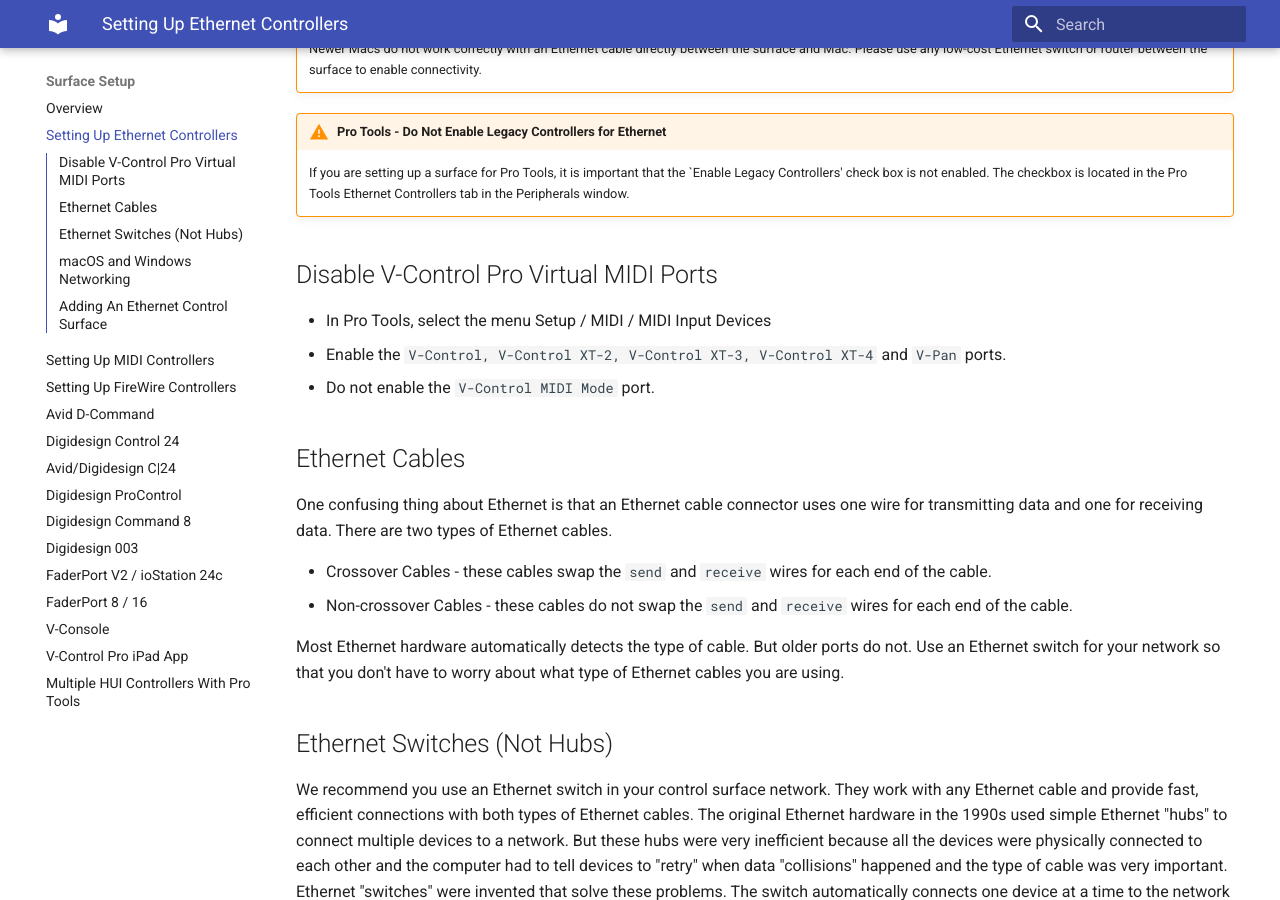
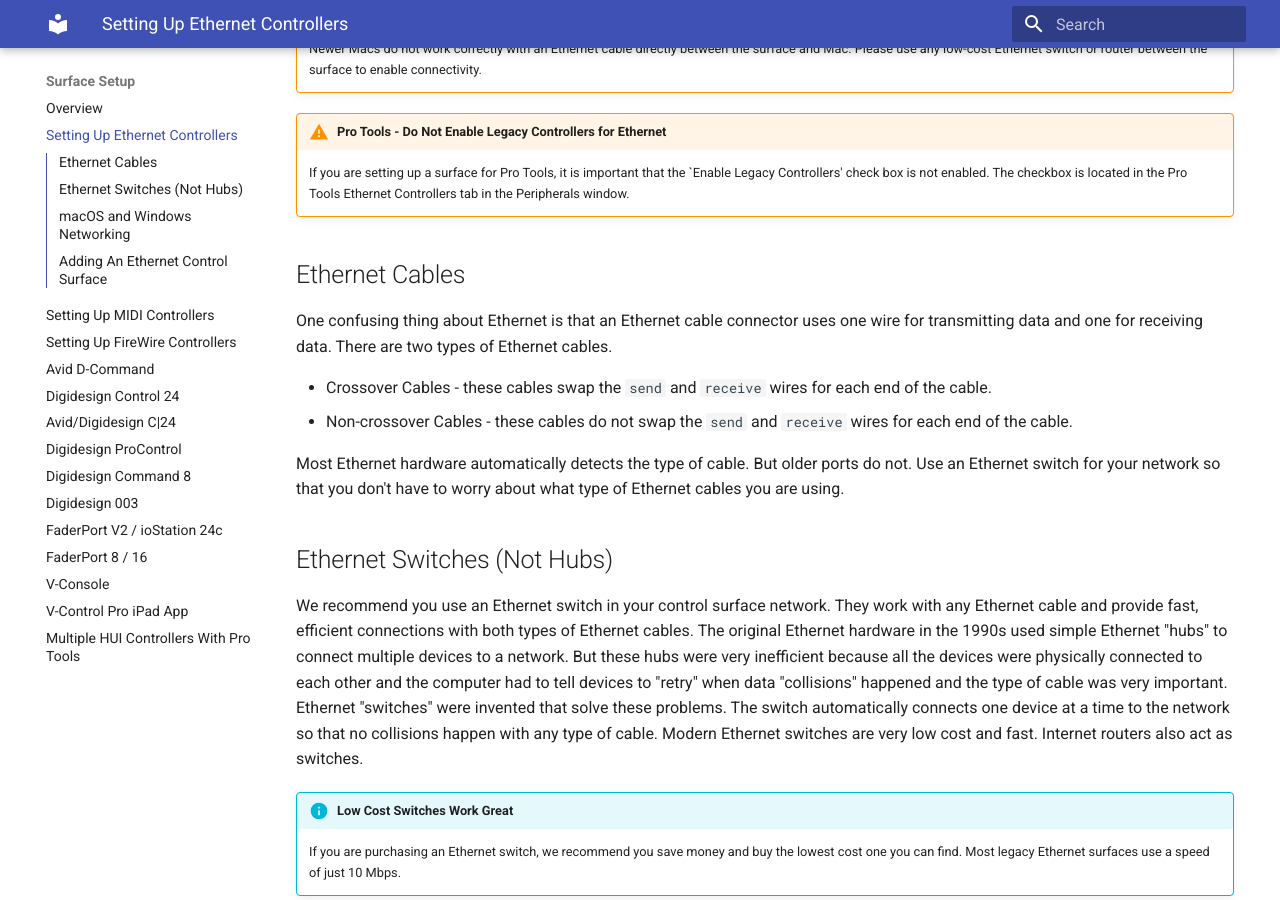
Before and after one commit to neyrinckaudio/docs-vcpro, an MkDocs documentation site: the page built from docs/ethernet-controllers.md, in a window 1280 px wide and 900 px high, scrolled down 584 px. Built offline with MkDocs 1.6.1 and Material for MkDocs 9.7.7, drawn with Linux system fonts in a browser that asks for light colours.

Commit message:
remove unrelated info

```diff
--- a/docs/ethernet-controllers.md
+++ b/docs/ethernet-controllers.md
@@ -13,14 +13,6 @@
 
 !!! warning "Pro Tools - Do Not Enable Legacy Controllers for Ethernet"
     If you are setting up a surface for Pro Tools, it is important that the `Enable Legacy Controllers' check box is not enabled. The checkbox is located in the Pro Tools Ethernet Controllers tab in the Peripherals window.
-
-
-## Disable V-Control Pro Virtual MIDI Ports
-
-* In Pro Tools, select the menu Setup / MIDI / MIDI Input Devices
-* Enable the `V-Control, V-Control XT-2, V-Control XT-3, V-Control XT-4` and `V-Pan` ports.
-* Do not enable the `V-Control MIDI Mode` port.
-
 
 ## Ethernet Cables
 
```
